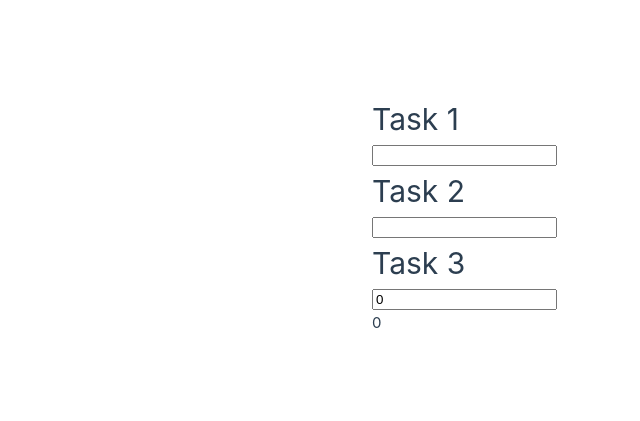
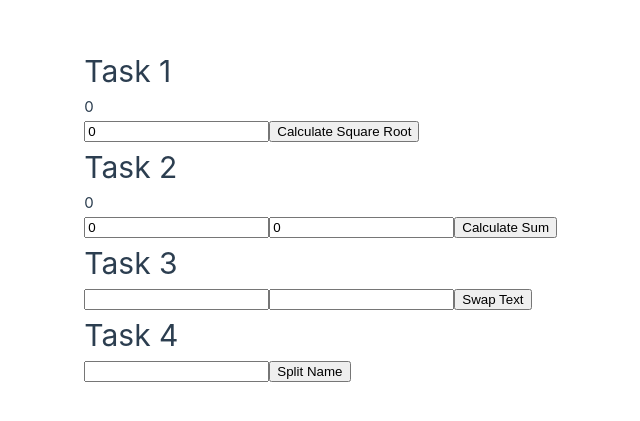
Before and after one commit to bendyou/vue_test, a Vue app: page / in a window 1280 px wide. Shown: the part 185-606 px from the top of the page, without its empty margins (83-723 px from the left). Built offline with nearby package versions, Linux system fonts and the light colour scheme.

Commit message:
Initial commit in task_44

```diff
--- a/src/App.vue
+++ b/src/App.vue
@@ -1,16 +1,29 @@
 <template>
   <div>
     <h1>Task 1</h1>
-    <input v-model="message">
-    <p>{{ message }}</p>
+    <p>{{ sqrtResult }}</p>
+    <input v-model.number="num" type="number">
+    <button v-on:click="calcSqrt">Calculate Square Root</button>
 
     <h1>Task 2</h1>
-    <input v-model="message">
-    <p>{{ message.toUpperCase() }}</p>
+    <p>{{ sumResult }}</p>
+    <input v-model.number="num1" type="number">
+    <input v-model.number="num2" type="number">
+    <button v-on:click="calcSum">Calculate Sum</button>
 
     <h1>Task 3</h1>
-    <input v-model.number="number" type="number">
-    <p>{{ number * number }}</p>
+    <p>{{ inputText1 }}</p>
+    <p>{{ inputText2 }}</p>
+    <input v-model="input1">
+    <input v-model="input2">
+    <button v-on:click="swapText">Swap Text</button>
+
+    <h1>Task 4</h1>
+    <p>{{ surname }}</p>
+    <p>{{ name }}</p>
+    <p>{{ patronymic }}</p>
+    <input v-model="fullName">
+    <button v-on:click="splitName">Split Name</button>
   </div>
 </template>
 
@@ -18,9 +31,39 @@
 export default {
   data() {
     return {
-      message: '',
-      number: 0
+      num: 0,
+      sqrtResult: 0,
+      num1: 0,
+      num2: 0,
+      sumResult: 0,
+      input1: '',
+      input2: '',
+      inputText1: '',
+      inputText2: '',
+      fullName: '',
+      surname: '',
+      name: '',
+      patronymic: ''
     };
+  },
+  methods: {
+    calcSqrt() {
+      this.sqrtResult = Math.sqrt(this.num);
+    },
+    calcSum() {
+      this.sumResult = this.num1 + this.num2;
+    },
+    swapText() {
+      const temp = this.input1;
+      this.input1 = this.input2;
+      this.input2 = temp;
+    },
+    splitName() {
+      const nameParts = this.fullName.split(' ');
+      this.surname = nameParts[0] || '';
+      this.name = nameParts[1] || '';
+      this.patronymic = nameParts[2] || '';
+    }
   }
-}
+};
 </script>
```
